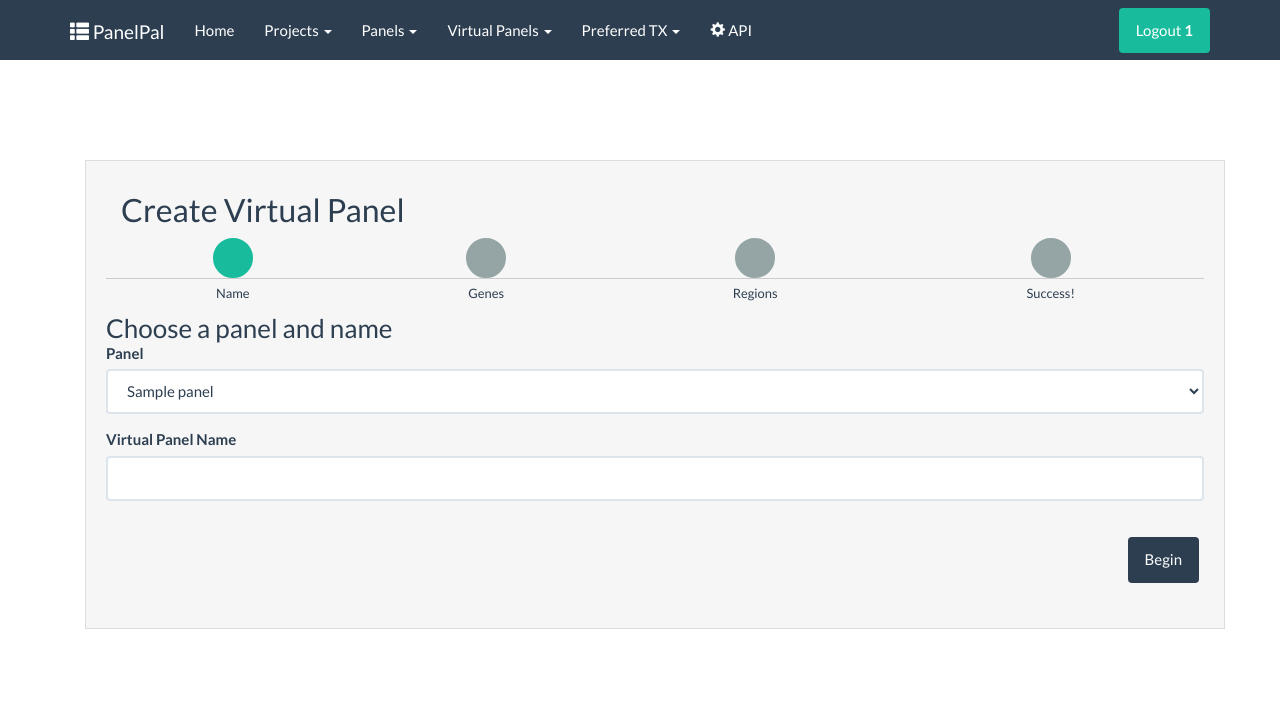
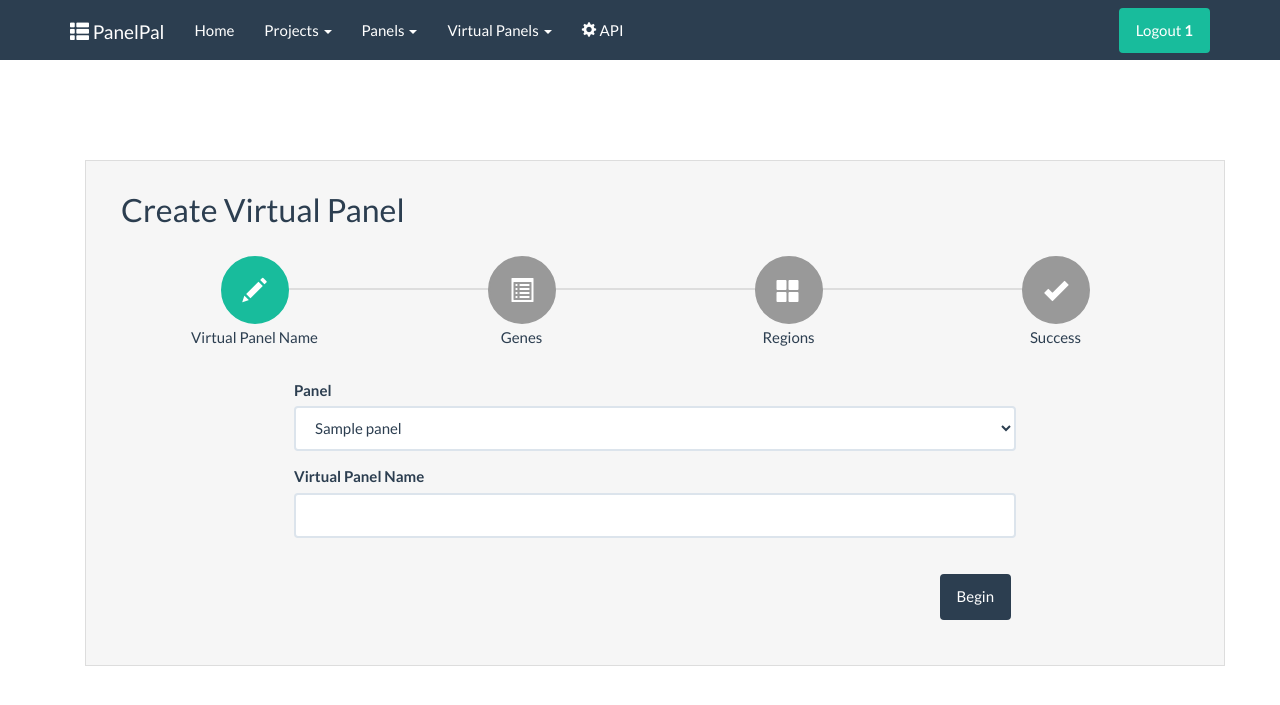
Before and after one commit to sch-sdgs/PanelPal, a Flask app: page /virtualpanels/createprocess in a window 1280 px wide. Shown: the top 705 px of the page. Run offline with Flask 2, Linux system fonts and the light colour scheme; the first user in the database is signed in; tables that the repository leaves empty hold one stand-in row (Sample ...); some libraries are stand-ins or nearby versions.

Commit message:
Merge branch 'develop_nat' of https://github.com/sch-sdgs/PanelPal into develop
# Conflicts:
#	app/static/css/panel_pal.css
#	app/templates/layout.html
#	app/templates/project_view.html
#	app/views.py

fixing pref tx make live
fixing natalie's process tabs

```diff
--- a/app/static/css/panel_pal.css
+++ b/app/static/css/panel_pal.css
@@ -243,8 +243,34 @@ font-style: oblique}
 .nav-tabs{border-bottom-width: 1px; border-bottom-style: solid; border-bottom-color: #18bc9c;}
 .process-row{display:table-row}
 .process-step button[disabled]{opacity:1 !important;filter: alpha(opacity=100) !important}
-.process-row:before{top:40px;bottom:0;position:absolute;content:" ";width:100%;height:1px;background-color:#ccc;z-order:0}
-.process-step{display:table-cell;text-align:center;position:relative}
+.process-row:before{top:40px;bottom:0;position:absolute;content:" ";width:100%;height:1px;z-order:0}
+.process-step{text-align:center;position:relative}
 .process-step p{margin-top:4px}
-.btn-circle{width:40px;height:40px;text-align:center;font-size:12px;border-radius:50%}
 .btn-info{background-color:#18bc9c; border-color: #18bc9c;}
+
+.line {
+  max-width:75%;
+  min-height:2px;
+  background-color: #ddd;
+  margin-top:50px;
+  margin-bottom:-35px;
+  margin-left:auto;
+  margin-right:auto;
+}
+.glyphicon-new {
+  border-radius:50%;
+  border: 2px #ddd solid;
+  padding:20px;
+  font-size:24px;
+    background-color:#999; border-color: #999;
+  color:#FFFFFF;
+}
+.glyphicon-new-selected {
+
+    border-radius:50%;
+  border: 2px #ddd solid;
+  padding:20px;
+  font-size:24px;
+    background-color:#18bc9c; border-color: #18bc9c;
+  color:#FFFFFF;
+}
--- a/app/templates/layout.html
+++ b/app/templates/layout.html
@@ -134,14 +134,23 @@
                     </ul>
                 </li>
 
-                <li class="dropdown">
-                    <a href="#" class="dropdown-toggle" data-toggle="dropdown" role="button" aria-haspopup="true"
-                       aria-expanded="false">Preferred TX <span class="caret"></span></a>
-                    <ul class="dropdown-menu">
-                        <li><a href="">View Transcripts</a>
-                        <li role="separator" class="divider"></li>
-                    </ul>
-                </li>
+                <!--<li class="dropdown">-->
+                    <!--<a href="#" class="dropdown-toggle" data-toggle="dropdown" role="button" aria-haspopup="true"-->
+                       <!--aria-expanded="false">Preferred TX <span class="caret"></span></a>-->
+                    <!--<ul class="dropdown-menu">-->
+                        <!--<li><a href="">View Transcripts</a>-->
+                        <!--<li role="separator" class="divider"></li>-->
+                    <!--</ul>-->
+                <!--</li>-->
+
+                <!--<li class="dropdown">-->
+                    <!--<a href="#" class="dropdown-toggle" data-toggle="dropdown" role="button" aria-haspopup="true"-->
+                       <!--aria-expanded="false">Polylists<span class="caret"></span></a>-->
+                    <!--<ul class="dropdown-menu">-->
+                        <!--<li><a href="">View Transcripts</a>-->
+                        <!--<li role="separator" class="divider"></li>-->
+                    <!--</ul>-->
+                <!--</li>-->
 
 
                 <li><a href="/api/spec.html"><span class="glyphicon glyphicon-cog"></span> API</a></li>
--- a/app/templates/preftx.html
+++ b/app/templates/preftx.html
@@ -3,7 +3,7 @@
 {% block content %}
 <div class="container">
     <div class="row">
-        <div class="col-md-8"><h2>{{ project_name }} Preferred Transcripts</h2></div>
+        <div class="col-md-8"><h2>{{ project_name }} Preferred Transcripts (v{{ version }})</h2></div>
         <div class="col-md-4">
         <div class="btn-group" role="group" aria-label="...">
         {% if status == True %}
@@ -13,7 +13,7 @@
                     class="glyphicon glyphicon-ok"></span> Live</a>
             {% else %}
                 {% if edit != 'disabled' %}
-                <a href=""
+                <a href="{{url_for('make_tx_live', pref_tx=preftxid)}}"
                    class="btn btn-danger {{ live }}"
                    role="button"><span
                         class="glyphicon glyphicon-ok"></span> Make Live</a>
--- a/app/templates/virtualpanels_createprocess.html
+++ b/app/templates/virtualpanels_createprocess.html
@@ -15,10 +15,14 @@
             <div class="alert alert-danger"><strong>Silly Sausage!</strong> {{ message }}</div>
             {% endif %}
             <div class="row">
+                <div class="line hidden-xs"></div>
                 <div class="process">
+
                     <div class="process-row nav nav-tabs">
+<div class="col-sm-12 text-center">
                         {% if tab == 2 %}
-                        <div class="process-step">
+
+                        <div class="process-step ">
                             <button type="button" class="btn btn-default btn-circle" data-toggle="tab"><i
                                     class="fa fa-star"></i></button>
                             <p>
@@ -39,7 +43,7 @@
                                 <small>Edit<br/>Regions</small>
                             </p>
                         </div>
-                        <div class="process-step">
+                        <div class="process-step col-sm-2">
                             <button type="button" class="btn btn-default btn-circle" data-toggle="tab"
                                     href="#submit vp"><i class="fa fa-check"></i></button>
                             <p>
@@ -47,41 +51,32 @@
                             </p>
                         </div>
                         {% else %}
-                        <div class="process-step">
-                            <button type="button" class="btn btn-info btn-circle" data-toggle="tab"><i
-                                    class="fa fa-star"></i></button>
-                            <p>
-                                <small>Name</small>
-                            </p>
+                        <div class="process-step col-sm-3">
+                            <span class="glyphicon glyphicon-new-selected glyphicon-pencil"></span>
+                                <p>Virtual Panel Name</p>
                         </div>
-                        <div class="process-step">
-                            <button type="button" class="btn btn-default btn-circle" data-toggle="tab"><i
-                                    class="fa fa-list-alt"></i></button>
-                            <p>
-                                <small>Genes</small>
-                            </p>
+                        <div class="process-step col-sm-3">
+                            <span class="glyphicon glyphicon-new glyphicon-list-alt"></span>
+                                <p>Genes</p>
                         </div>
-                        <div class="process-step">
-                            <button type="button" class="btn btn-default btn-circle" data-toggle="tab"><i
-                                    class="fa fa-list-alt"></i></button>
-                            <p>
-                                <small>Regions</small>
-                            </p>
+                        <div class="process-step col-sm-3">
+                            <span class="glyphicon glyphicon-new glyphicon-th-large"></span>
+                                <p>Regions</p>
                         </div>
-                        <div class="process-step">
-                            <button type="button" class="btn btn-default btn-circle" data-toggle="tab"><i
-                                    class="fa fa-check"></i></button>
-                            <p>
-                                <small>Success!</small>
-                            </p>
+                        <div class="process-step col-sm-3">
+                            <span class="glyphicon glyphicon-new glyphicon-ok"></span>
+                                <p>Success</p>
                         </div>
                         {% endif %}
                     </div>
                 </div>
                 <div class="tab-content">
                     {% if tab != 2 %}
+                    <div class="row">
+                        <div class="col-md-2"></div>
+                        <div class="col-md-8">
                     <div id="initialise" class="tab-pane fade active in">
-                        <h3>Choose a panel and name</h3>
+                        <br>
                         <div class="form-group">
                             {{ form.panel.label }}
                             {{ form.panel(class_="form-control") }}
@@ -94,6 +89,9 @@
                         <ul class="list-unstyled list-inline pull-right">
                             <li>{{ form.submitname(class_="btn btn-primary") }}</li>
                         </ul>
+                        </div>
+                        </div>
+                        <div class="col-md-2"></div>
                     </div>
                     {% else %}
                     <div id="select genes" class="tab-pane fade active in">
--- a/app/views.py
+++ b/app/views.py
@@ -7,8 +7,7 @@ import json
 from app import app, s, models
 from app.queries import *
 from flask_table import Table, Col, LinkCol
-from forms import ProjectForm, RemoveGene, AddGene, CreatePanel, Login, PrefTxCreate, EditPermissions, \
-    CreateVirtualPanel, SelectVPGenes, CreateVirtualPanel, SelectVPGenes, CreateVirtualPanelProcess
+from forms import ProjectForm, RemoveGene, AddGene, CreatePanel, Login, PrefTxCreate, EditPermissions, CreateVirtualPanel, SelectVPGenes, CreateVirtualPanel, SelectVPGenes, CreateVirtualPanelProcess
 from flask.ext.login import LoginManager, UserMixin, \
     login_required, login_user, logout_user, current_user
 
@@ -923,7 +922,7 @@ def create_virtual_panel_process():
                 genes = get_genes_by_panelid(s, panel_id, current_version)
                 for i in genes:
                     print(i.name)
-                #return redirect(url_for('create_virtual_panel_process', vp_id=vp_id, panel=panel_id, genes=genes, tab=2))
+                return redirect(url_for('create_virtual_panel_process', vp_id=vp_id, panel=panel_id, genes=genes, tab=2))
     elif request.method == "GET":
         return render_template('virtualpanels_createprocess.html', form=form)
 
@@ -1063,13 +1062,15 @@ def view_preftx():
 
         table = ItemTablePrefTx(all_results, classes=['table', 'table-striped'])
         status = check_preftx_status(s,preftx_id)
-    return render_template("preftx.html", preftx=table, project_name=project, preftxid=id, edit=edit, status=status)
+        version = get_current_preftx_version(s,preftx_id)
+    return render_template("preftx.html", preftx=table, project_name=project, preftxid=preftx_id, version=version, edit=edit, status=status)
 
 
 @app.route('/preftx/create', methods=['GET', 'POST'])
 @login_required
 def create_preftx():
-    id = request.args.get('id')
+    preftx_id = request.args.get('id')
+    id = get_project_id_by_preftx_id(s,preftx_id)
     if request.method == 'GET':
         result = get_genes_by_projectid_new(s=s, projectid=id)
         genes = {}
@@ -1114,6 +1115,14 @@ def create_preftx():
         add_preftxs_to_panel(s, project_id, tx_ids)
         return redirect(url_for('view_preftx', id=project_id))
 
+@app.route('/preftx/live')
+def make_tx_live():
+    id = request.args.get('pref_tx')
+    current_version = get_current_preftx_version(s, id)
+    new_version = current_version + 1
+    make_preftx_live(s, id, new_version, current_user.id)
+    project_id = get_project_id_by_preftx_id(s,id)
+    return redirect(url_for('view_preftx',id=project_id))
 
 ####
 # API
```
Also changed, not shown: app/queries.py (+38 -3 lines).
